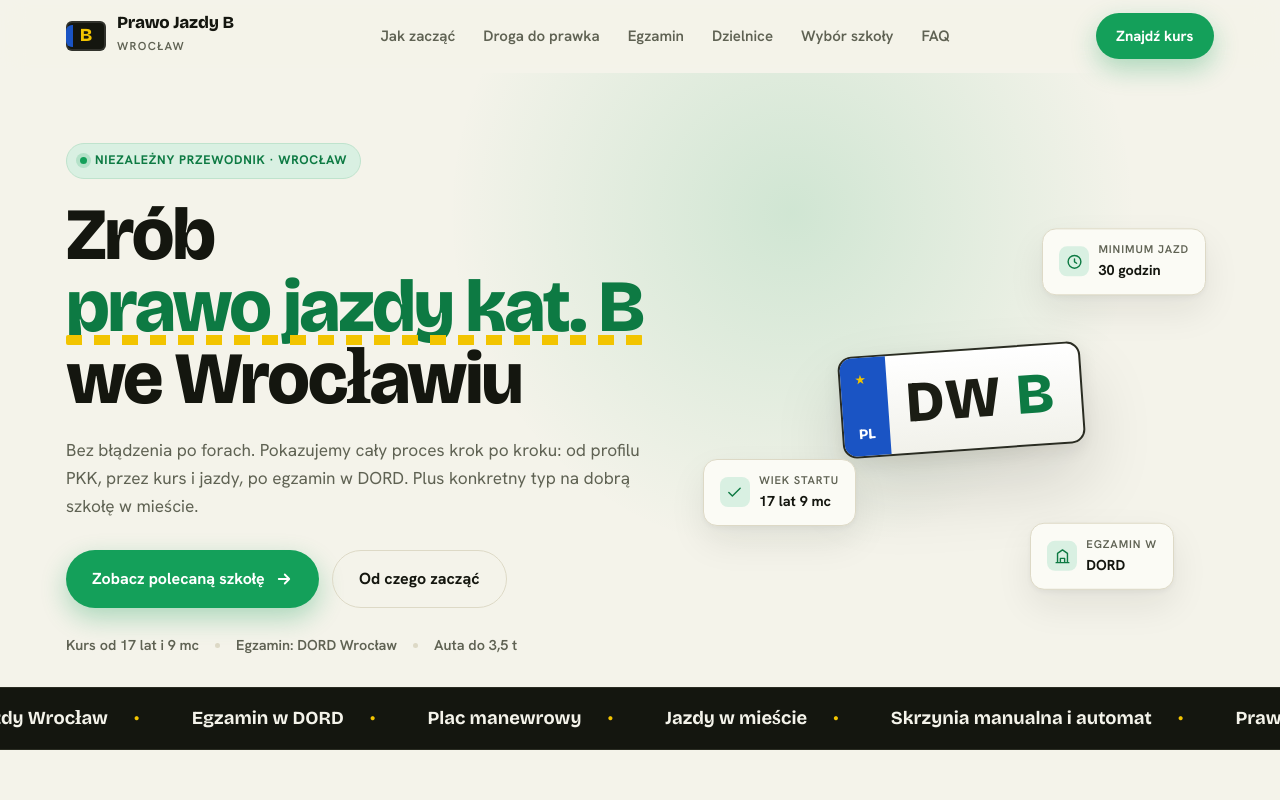
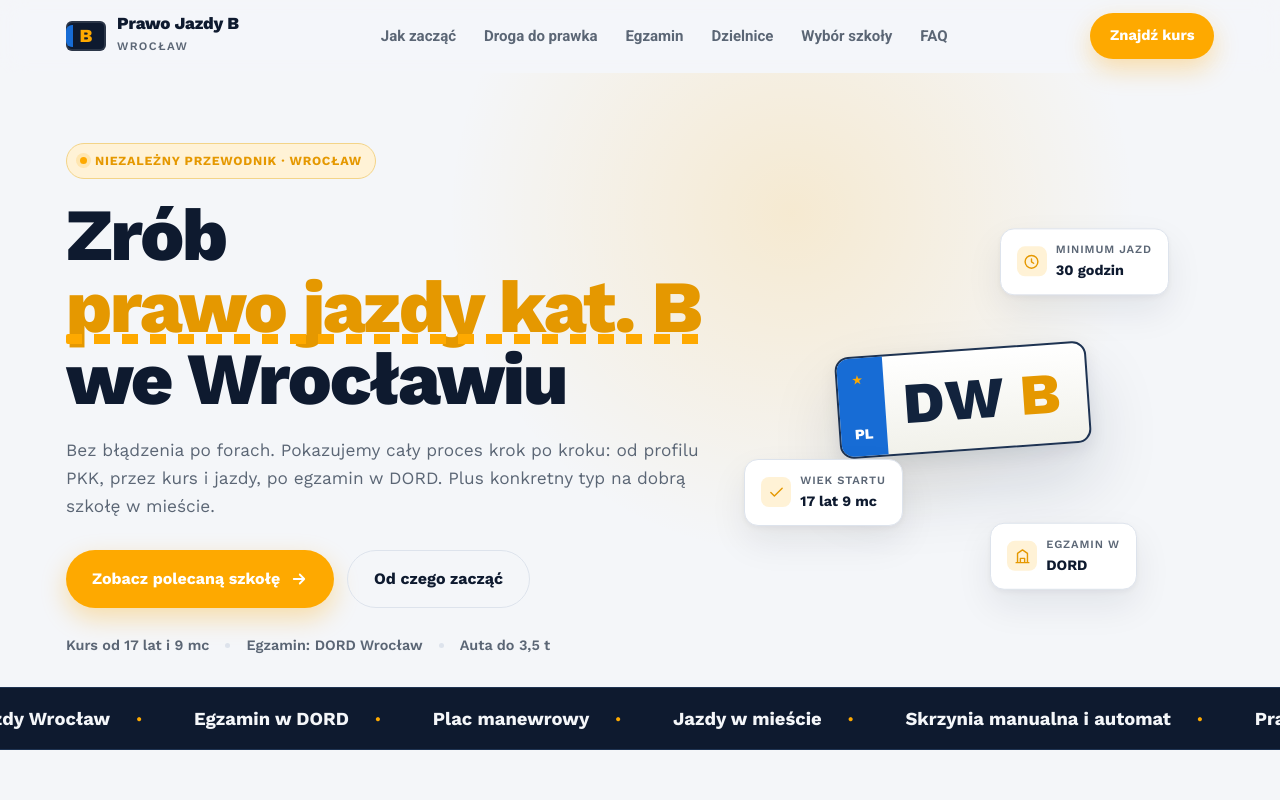
Before and after one commit to SiwsON1/prawo-jazdy-kat-b-wroclaw, a plain HTML site: page index.html in a window 1280 px wide. Shown: the top 800 px of the page. Drawn offline with nearby package versions, Linux system fonts and the light colour scheme.

Commit message:
Re-skin satelity na brand ADJ: granat #0E1A2F + gold-amber #FEA900, Work Sans/Roboto, przyciski gold/navy (bez zieleni)

```diff
--- a/index.html
+++ b/index.html
@@ -12,30 +12,31 @@
   <meta property="og:description" content="Kurs na kat. B we Wrocławiu krok po kroku: start, egzamin w DORD, dzielnice, polecana szkoła.">
   <link rel="preconnect" href="https://fonts.googleapis.com">
   <link rel="preconnect" href="https://fonts.gstatic.com" crossorigin>
-  <link href="https://fonts.googleapis.com/css2?family=Bricolage+Grotesque:opsz,wght@12..96,600;12..96,700;12..96,800&family=Hanken+Grotesk:wght@400;500;600;700&display=swap" rel="stylesheet">
+  <link href="https://fonts.googleapis.com/css2?family=Work+Sans:wght@400;500;600;700;800&family=Roboto:wght@400;500;700&display=swap" rel="stylesheet">
   <style>
     :root {
-      --ink: #14160F;
-      --ink-2: #0c0e08;
-      --paper: #F4F3EA;
-      --paper-2: #ECEADD;
-      --surface: #FBFBF5;
-      --line: #ddd9c6;
-      --go: #14a05a;          /* primary accent - "go" green */
-      --go-deep: #0d7a43;
-      --go-soft: #d9f0e2;
-      --road: #F2C400;        /* micro accent - road-line yellow */
-      --txt: #34372c;
-      --txt-soft: #5f6253;
-      --font-display: "Bricolage Grotesque", Georgia, serif;
-      --font-body: "Hanken Grotesk", Arial, sans-serif;
+      --ink: #0E1A2F;
+      --ink-2: #081326;
+      --paper: #f4f6f9;
+      --paper-2: #e7ebf1;
+      --surface: #ffffff;
+      --line: #dde3ec;
+      --go: #FEA900;          /* ADJ gold-amber - kolor tozsamosci */
+      --go-deep: #e59800;
+      --go-soft: #fff2d6;
+      --road: #FEA900;        /* ADJ gold-amber */
+      --txt: #263241;
+      --txt-soft: #5b6675;
+      --font-display: "Work Sans", Arial, sans-serif;
+      --font-body: "Work Sans", Arial, sans-serif;
+      --font-nav: "Roboto", Arial, sans-serif;
       --max-w: 1200px;
       --r-sm: 10px;
       --r-md: 18px;
       --r-lg: 28px;
       --r-xl: 40px;
-      --sh-md: 0 2px 6px rgba(20,22,15,.05), 0 16px 36px rgba(20,22,15,.08);
-      --sh-lg: 0 6px 18px rgba(20,22,15,.08), 0 36px 70px rgba(20,22,15,.14);
+      --sh-md: 0 2px 6px rgba(14,26,47,.05), 0 16px 36px rgba(14,26,47,.08);
+      --sh-lg: 0 6px 18px rgba(14,26,47,.08), 0 36px 70px rgba(14,26,47,.14);
       --ease: cubic-bezier(.23,1,.32,1);
       --ease-io: cubic-bezier(.77,0,.175,1);
     }
@@ -50,10 +51,10 @@
     .chip {
       display: inline-flex; align-items: center; gap: 8px; font-family: var(--font-body);
       font-size: .78rem; font-weight: 700; letter-spacing: .06em; text-transform: uppercase;
-      color: var(--go-deep); background: var(--go-soft); border: 1px solid #bfe3cd;
+      color: var(--go-deep); background: var(--go-soft); border: 1px solid #f3d488;
       padding: 7px 13px; border-radius: 999px;
     }
-    .chip .dot { width: 7px; height: 7px; border-radius: 50%; background: var(--go); box-shadow: 0 0 0 4px rgba(20,160,90,.18); }
+    .chip .dot { width: 7px; height: 7px; border-radius: 50%; background: var(--go); box-shadow: 0 0 0 4px rgba(254,169,0,.18); }
     .kicker { font-family: var(--font-body); font-size: .82rem; font-weight: 700; letter-spacing: .14em; text-transform: uppercase; color: var(--go-deep); }
     h2.title { font-family: var(--font-display); font-weight: 800; color: var(--ink); line-height: 1.02; letter-spacing: -.02em; font-size: clamp(2rem, 1.1rem + 3.2vw, 3.3rem); }
     .lead { color: var(--txt-soft); font-size: 1.08rem; max-width: 60ch; }
@@ -61,7 +62,7 @@
     /* Buttons */
     .btn { display: inline-flex; align-items: center; justify-content: center; gap: 10px; font-family: var(--font-body); font-weight: 700; font-size: 1rem; padding: 15px 26px; border-radius: 999px; border: 0; cursor: pointer; transition: transform .16s var(--ease), box-shadow .25s var(--ease), background .2s var(--ease); will-change: transform; }
     .btn svg { width: 18px; height: 18px; transition: transform .25s var(--ease); }
-    .btn--go { background: var(--go); color: #fff; box-shadow: 0 10px 26px rgba(20,160,90,.32); }
+    .btn--go { background: var(--go); color: #fff; box-shadow: 0 10px 26px rgba(254,169,0,.32); }
     .btn--go:hover { background: var(--go-deep); transform: translateY(-2px); }
     .btn--go:hover svg { transform: translateX(4px); }
     .btn--go:active { transform: scale(.97); }
@@ -73,23 +74,23 @@
     .btn--out:active { transform: scale(.97); }
 
     /* Header */
-    .header { position: sticky; top: 0; z-index: 60; background: rgba(244,243,234,.8); backdrop-filter: saturate(150%) blur(12px); transition: box-shadow .3s var(--ease), border-color .3s var(--ease); border-bottom: 1px solid transparent; }
-    .header.scrolled { box-shadow: 0 8px 28px rgba(20,22,15,.06); border-color: var(--line); }
+    .header { position: sticky; top: 0; z-index: 60; background: rgba(244,246,249,.82); backdrop-filter: saturate(150%) blur(12px); transition: box-shadow .3s var(--ease), border-color .3s var(--ease); border-bottom: 1px solid transparent; }
+    .header.scrolled { box-shadow: 0 8px 28px rgba(14,26,47,.06); border-color: var(--line); }
     .header__in { display: flex; align-items: center; justify-content: space-between; height: 72px; gap: 22px; }
     .brand { display: flex; align-items: center; gap: 11px; }
     .brand__mark { width: 40px; height: 30px; border-radius: 6px; background: var(--ink); color: var(--road); font-family: var(--font-display); font-weight: 800; font-size: 1.15rem; display: grid; place-items: center; position: relative; box-shadow: inset 0 0 0 2px rgba(255,255,255,.12); }
-    .brand__mark::before { content: ""; position: absolute; left: 0; top: 4px; bottom: 4px; width: 7px; background: #1a54c4; border-radius: 6px 0 0 6px; }
+    .brand__mark::before { content: ""; position: absolute; left: 0; top: 4px; bottom: 4px; width: 7px; background: #176CD5; border-radius: 6px 0 0 6px; }
     .brand__txt b { font-family: var(--font-display); font-weight: 800; color: var(--ink); font-size: 1.06rem; display: block; line-height: 1; letter-spacing: -.01em; }
     .brand__txt span { font-size: .72rem; font-weight: 600; color: var(--txt-soft); letter-spacing: .12em; text-transform: uppercase; }
     .nav { display: flex; align-items: center; gap: 28px; }
-    .nav a { font-size: .94rem; font-weight: 600; color: var(--txt-soft); position: relative; padding: 4px 0; transition: color .2s var(--ease); }
+    .nav a { font-family: var(--font-nav); font-size: .94rem; font-weight: 600; color: var(--txt-soft); position: relative; padding: 4px 0; transition: color .2s var(--ease); }
     .nav a::after { content: ""; position: absolute; left: 0; bottom: -2px; height: 2px; width: 0; background: var(--go); transition: width .3s var(--ease); }
     .nav a:hover { color: var(--ink); } .nav a:hover::after { width: 100%; }
     .header__cta .btn { padding: 11px 20px; font-size: .92rem; }
 
     /* Hero */
     .hero { position: relative; padding: 70px 0 30px; overflow: hidden; }
-    .hero::before { content: ""; position: absolute; top: -240px; left: 50%; transform: translateX(-30%); width: 760px; height: 760px; background: radial-gradient(circle, rgba(20,160,90,.16), rgba(20,160,90,0) 64%); pointer-events: none; }
+    .hero::before { content: ""; position: absolute; top: -240px; left: 50%; transform: translateX(-30%); width: 760px; height: 760px; background: radial-gradient(circle, rgba(254,169,0,.16), rgba(254,169,0,0) 64%); pointer-events: none; }
     .hero__grid { position: relative; z-index: 1; display: grid; grid-template-columns: 1.08fr .92fr; gap: 50px; align-items: center; }
     .hero h1 { font-family: var(--font-display); font-weight: 800; color: var(--ink); font-size: clamp(2.5rem, 1rem + 6vw, 4.6rem); line-height: .98; letter-spacing: -.03em; margin: 20px 0 22px; }
     .hero h1 .mark { color: var(--go-deep); position: relative; white-space: nowrap; }
@@ -100,10 +101,10 @@
 
     /* Hero plate visual */
     .plate-stage { position: relative; display: grid; place-items: center; min-height: 380px; }
-    .plate { position: relative; transform: rotate(-4deg); background: linear-gradient(180deg, #fff, #f1f1ea); border: 2px solid #2a2c22; border-radius: 14px; padding: 20px 26px 20px 64px; box-shadow: var(--sh-lg); display: flex; align-items: center; gap: 14px; }
-    .plate::before { content: "PL"; position: absolute; left: 0; top: 0; bottom: 0; width: 46px; background: #1a54c4; color: #fff; font-family: var(--font-display); font-weight: 800; font-size: .9rem; display: flex; align-items: flex-end; justify-content: center; padding-bottom: 10px; border-radius: 12px 0 0 12px; }
+    .plate { position: relative; transform: rotate(-4deg); background: linear-gradient(180deg, #fff, #f1f1ea); border: 2px solid #1e3352; border-radius: 14px; padding: 20px 26px 20px 64px; box-shadow: var(--sh-lg); display: flex; align-items: center; gap: 14px; }
+    .plate::before { content: "PL"; position: absolute; left: 0; top: 0; bottom: 0; width: 46px; background: #176CD5; color: #fff; font-family: var(--font-display); font-weight: 800; font-size: .9rem; display: flex; align-items: flex-end; justify-content: center; padding-bottom: 10px; border-radius: 12px 0 0 12px; }
     .plate::after { content: "★"; position: absolute; left: 14px; top: 12px; color: var(--road); font-size: .8rem; }
-    .plate b { font-family: var(--font-display); font-weight: 800; font-size: clamp(2.6rem, 5vw, 3.6rem); color: #15171048; letter-spacing: .04em; color: #1b1d14; line-height: 1; }
+    .plate b { font-family: var(--font-display); font-weight: 800; font-size: clamp(2.6rem, 5vw, 3.6rem); color: #15171048; letter-spacing: .04em; color: #12233d; line-height: 1; }
     .plate .catb { font-family: var(--font-display); font-weight: 800; font-size: clamp(2.6rem, 5vw, 3.6rem); color: var(--go-deep); letter-spacing: .02em; line-height: 1; }
     .pchip { position: absolute; background: var(--surface); border: 1px solid var(--line); border-radius: 14px; padding: 12px 16px; box-shadow: var(--sh-md); font-weight: 700; font-size: .9rem; color: var(--ink); display: flex; align-items: center; gap: 9px; }
     .pchip small { display: block; font-size: .7rem; font-weight: 600; color: var(--txt-soft); text-transform: uppercase; letter-spacing: .08em; }
@@ -116,7 +117,7 @@
     @keyframes float2 { 0%,100%{transform:translateY(0)} 50%{transform:translateY(8px)} }
 
     /* Marquee */
-    .marquee { background: var(--ink); color: var(--paper); padding: 16px 0; overflow: hidden; border-block: 1px solid #2a2c22; }
+    .marquee { background: var(--ink); color: var(--paper); padding: 16px 0; overflow: hidden; border-block: 1px solid #1e3352; }
     .marquee__row { display: flex; gap: 0; width: max-content; animation: slide 28s linear infinite; }
     .marquee__row span { font-family: var(--font-display); font-weight: 700; font-size: 1.15rem; padding: 0 26px; display: inline-flex; align-items: center; gap: 26px; white-space: nowrap; }
     .marquee__row span::after { content: "●"; color: var(--road); font-size: .6rem; }
@@ -151,17 +152,17 @@
     .road { background: var(--ink); color: var(--paper); }
     .road .title, .road .kicker { color: #fff; }
     .road .kicker { color: var(--road); }
-    .road .lead { color: #b9bcab; }
+    .road .lead { color: #9fb0c6; }
     .roadway { position: relative; max-width: 780px; margin: 50px auto 0; }
     .roadway::before { content: ""; position: absolute; left: 31px; top: 10px; bottom: 10px; width: 4px; background: repeating-linear-gradient(180deg, var(--road) 0 18px, transparent 18px 40px); opacity: .85; }
     .stop { position: relative; padding: 0 0 30px 84px; }
     .stop:last-child { padding-bottom: 0; }
-    .stop__n { position: absolute; left: 0; top: 0; width: 64px; height: 64px; border-radius: 50%; background: #1b1d14; border: 2px solid var(--road); color: #fff; display: grid; place-items: center; font-family: var(--font-display); font-weight: 800; font-size: 1.3rem; z-index: 1; }
+    .stop__n { position: absolute; left: 0; top: 0; width: 64px; height: 64px; border-radius: 50%; background: #12233d; border: 2px solid var(--road); color: #fff; display: grid; place-items: center; font-family: var(--font-display); font-weight: 800; font-size: 1.3rem; z-index: 1; }
     .stop--go .stop__n { background: var(--go); border-color: var(--go); }
-    .stop__card { background: #1b1d14; border: 1px solid #2f3225; border-radius: var(--r-md); padding: 22px 24px; }
-    .stop--go .stop__card { background: linear-gradient(180deg, #1f2a22, #1b241d); border-color: var(--go-deep); }
+    .stop__card { background: #12233d; border: 1px solid #1e3a5f; border-radius: var(--r-md); padding: 22px 24px; }
+    .stop--go .stop__card { background: linear-gradient(180deg, #143a5e, #0f2c49); border-color: var(--go-deep); }
     .stop h3 { font-family: var(--font-display); font-weight: 700; font-size: 1.2rem; color: #fff; margin-bottom: 6px; }
-    .stop p { color: #b9bcab; font-size: .96rem; }
+    .stop p { color: #9fb0c6; font-size: .96rem; }
     .stop__cta { margin-top: 16px; }
     .stop__cta .btn { padding: 12px 22px; font-size: .94rem; }
 
@@ -171,11 +172,11 @@
     .dtag { font-weight: 700; font-size: .98rem; color: var(--ink); background: var(--surface); border: 1px solid var(--line); border-radius: 14px; padding: 16px 20px; display: flex; align-items: center; gap: 12px; transition: transform .25s var(--ease), border-color .25s var(--ease); }
     .dtag:hover { transform: translateY(-3px); border-color: var(--go); }
     .dtag .pin { width: 10px; height: 10px; border-radius: 50%; background: var(--go); flex: none; box-shadow: 0 0 0 4px var(--go-soft); }
-    .dist__note { margin-top: 26px; padding: 20px 22px; background: var(--go-soft); border: 1px solid #bfe3cd; border-radius: var(--r-md); color: var(--go-deep); font-weight: 600; font-size: .96rem; }
+    .dist__note { margin-top: 26px; padding: 20px 22px; background: var(--go-soft); border: 1px solid #f3d488; border-radius: var(--r-md); color: var(--go-deep); font-weight: 600; font-size: .96rem; }
 
     /* Recommendation */
     .rec__box { position: relative; background: var(--surface); border: 1px solid var(--line); border-radius: var(--r-xl); padding: 50px; overflow: hidden; box-shadow: var(--sh-md); }
-    .rec__box::before { content: ""; position: absolute; right: -120px; bottom: -120px; width: 380px; height: 380px; background: radial-gradient(circle, rgba(20,160,90,.16), rgba(20,160,90,0) 65%); }
+    .rec__box::before { content: ""; position: absolute; right: -120px; bottom: -120px; width: 380px; height: 380px; background: radial-gradient(circle, rgba(254,169,0,.16), rgba(254,169,0,0) 65%); }
     .rec__in { position: relative; z-index: 1; display: grid; grid-template-columns: 1.3fr 1fr; gap: 44px; align-items: center; }
     .rec h2 { font-family: var(--font-display); font-weight: 800; color: var(--ink); font-size: clamp(1.7rem, 1rem + 2.2vw, 2.5rem); line-height: 1.06; letter-spacing: -.02em; }
     .rec p { color: var(--txt-soft); margin-top: 14px; }
@@ -202,7 +203,7 @@
 
     /* CTA band */
     .cta { padding-bottom: 92px; }
-    .cta__box { background: var(--go); border-radius: var(--r-xl); padding: 62px 54px; display: flex; align-items: center; justify-content: space-between; gap: 38px; flex-wrap: wrap; position: relative; overflow: hidden; }
+    .cta__box { background: var(--ink); border-radius: var(--r-xl); padding: 62px 54px; display: flex; align-items: center; justify-content: space-between; gap: 38px; flex-wrap: wrap; position: relative; overflow: hidden; }
     .cta__box::after { content: ""; position: absolute; inset: 0; background: repeating-linear-gradient(90deg, rgba(255,255,255,.07) 0 40px, transparent 40px 80px); pointer-events: none; }
     .cta__txt { position: relative; z-index: 1; max-width: 600px; }
     .cta h2 { font-family: var(--font-display); font-weight: 800; color: #fff; font-size: clamp(1.7rem, 1rem + 2.4vw, 2.6rem); line-height: 1.04; letter-spacing: -.02em; }
@@ -210,15 +211,15 @@
     .cta .btn { position: relative; z-index: 1; }
 
     /* Footer */
-    .footer { background: var(--ink-2); color: #9b9d8d; padding: 56px 0 36px; }
+    .footer { background: var(--ink-2); color: #8793a6; padding: 56px 0 36px; }
     .footer__top { display: flex; justify-content: space-between; gap: 40px; flex-wrap: wrap; }
-    .footer .brand__txt b { color: #fff; } .footer .brand__txt span { color: #8a8c7c; }
+    .footer .brand__txt b { color: #fff; } .footer .brand__txt span { color: #79879e; }
     .footer__desc { max-width: 380px; margin-top: 16px; font-size: .92rem; line-height: 1.6; }
     .footer__links { display: flex; gap: 56px; flex-wrap: wrap; }
     .footer__col p { color: #fff; font-weight: 700; font-size: .82rem; letter-spacing: .1em; text-transform: uppercase; margin-bottom: 13px; font-family: var(--font-body); }
     .footer__col a { display: block; font-size: .92rem; padding: 5px 0; transition: color .2s var(--ease); }
     .footer__col a:hover { color: var(--road); }
-    .footer__bottom { margin-top: 42px; padding-top: 22px; border-top: 1px solid rgba(255,255,255,.08); font-size: .82rem; color: #6f7162; }
+    .footer__bottom { margin-top: 42px; padding-top: 22px; border-top: 1px solid rgba(255,255,255,.08); font-size: .82rem; color: #62708a; }
 
     .reveal { opacity: 0; transform: translateY(24px); transition: opacity .7s var(--ease), transform .7s var(--ease); }
     .reveal.in { opacity: 1; transform: none; }
@@ -492,7 +493,7 @@
             <h2>Gotowy, żeby usiąść za kierownicą?</h2>
             <p>Masz cały plan na prawo jazdy kat. B we Wrocławiu. Następny ruch to wybór kursu i zapis.</p>
           </div>
-          <a href="https://www.naukajazdy.wroc.pl/kursy/prawo-jazdy-kat-b/" class="btn btn--ink">Sprawdź polecany kurs
+          <a href="https://www.naukajazdy.wroc.pl/kursy/prawo-jazdy-kat-b/" class="btn btn--go">Sprawdź polecany kurs
             <svg viewBox="0 0 24 24" fill="none" stroke="currentColor" stroke-width="2.4" stroke-linecap="round" stroke-linejoin="round"><path d="M5 12h14M13 6l6 6-6 6"/></svg></a>
         </div>
       </div>
```
